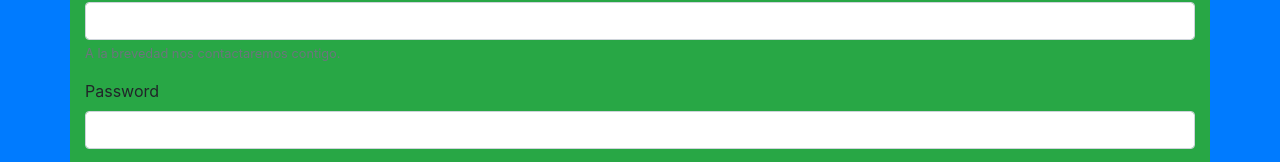
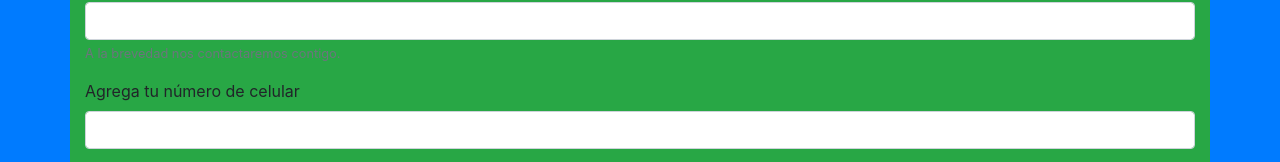
Before and after one commit to Nirgal05/Tarjeta_presentacion, a plain HTML site: page index.html in a window 1280 px wide. Shown: the part 934-1096 px from the top of the page. Drawn offline with nearby package versions, Linux system fonts and the light colour scheme.

Commit message:
3° commit

```diff
--- a/index.html
+++ b/index.html
@@ -40,7 +40,7 @@
                     <small id="emailHelp" class="form-text text-muted">A la brevedad nos contactaremos contigo.</small>
                 </div>
                 <div class="form-group">
-                    <label for="InputTel">Password</label>
+                    <label for="InputTel">Agrega tu número de celular</label>
                     <input type="tel" class="form-control" id="InputTel">
                 </div>
                 <div class="form-group form-check">
```
